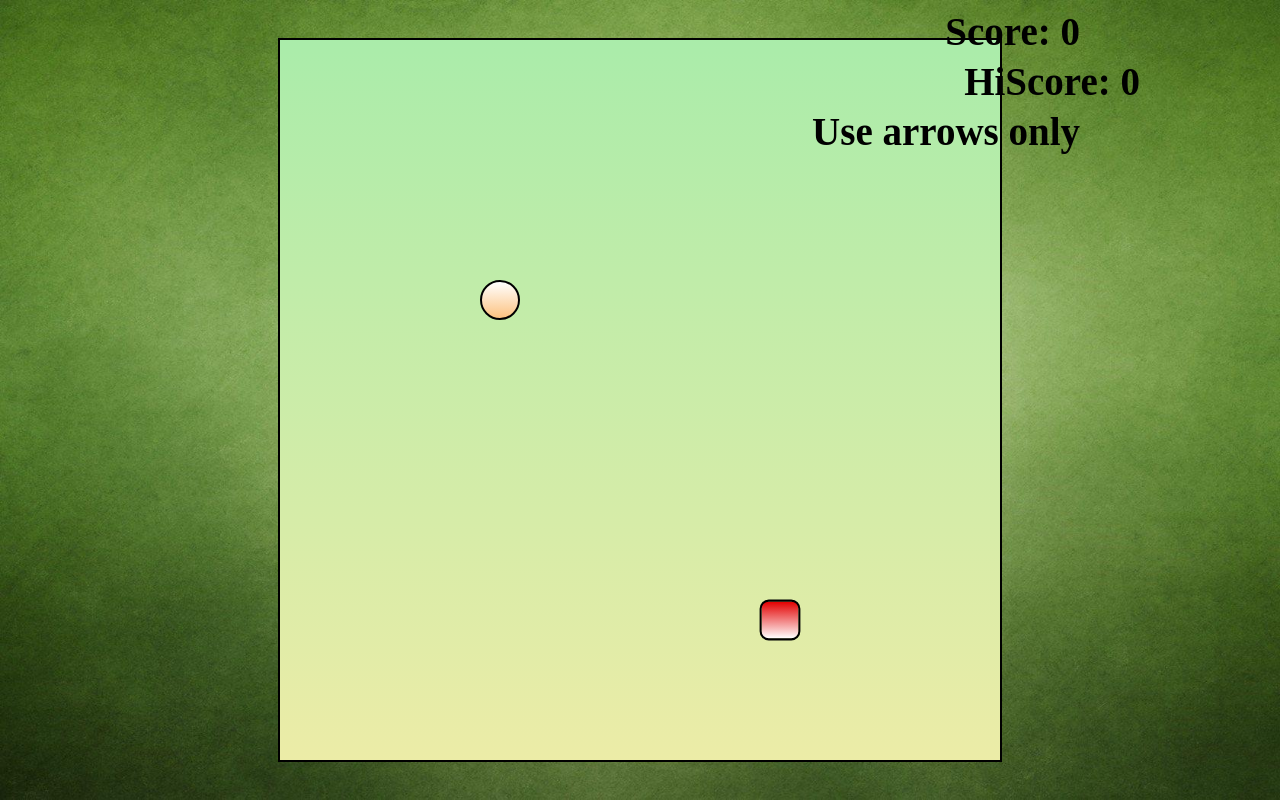
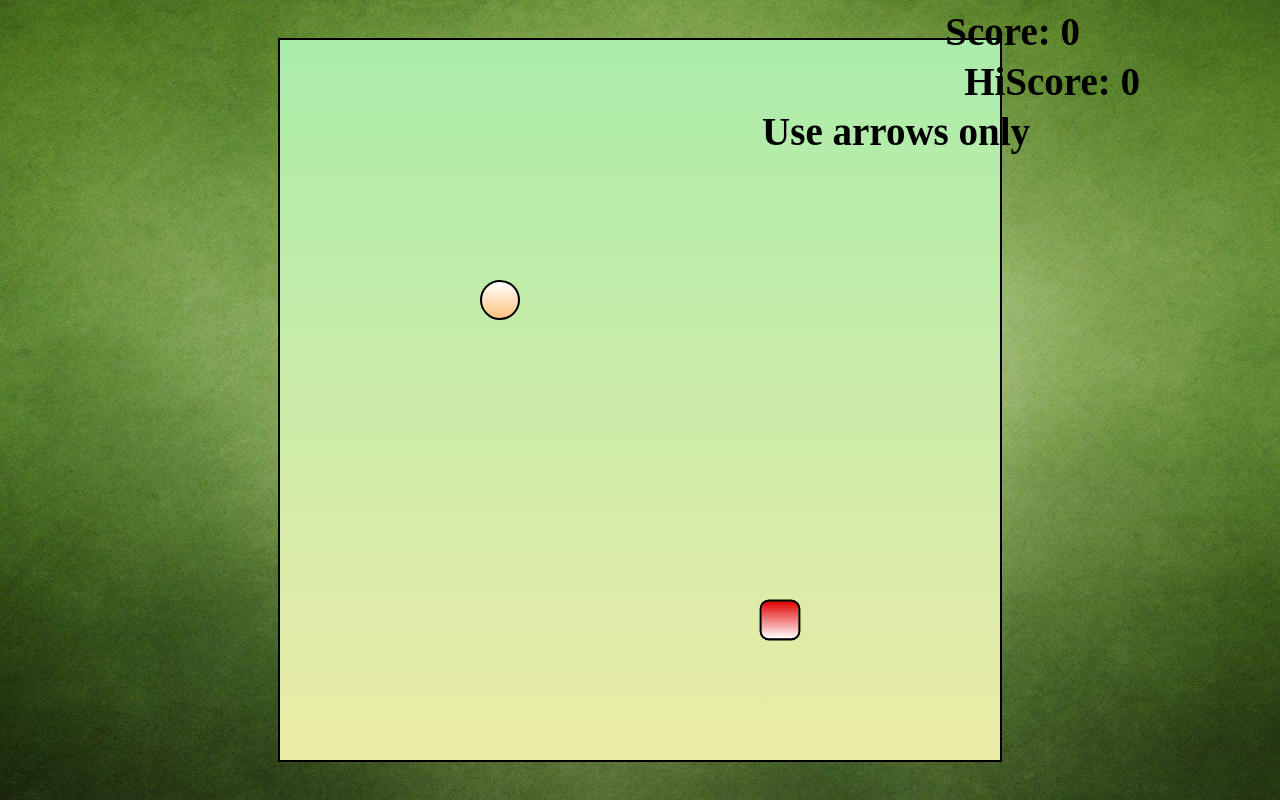
Before and after one commit to MahekKamani/Snake-Game, a plain HTML site: page index.html in a window 1280 px wide. Drawn offline with Linux system fonts and the light colour scheme; a web font is replaced by a local one.

Commit message:
Update style.css

```diff
--- a/css/style.css
+++ b/css/style.css
@@ -26,7 +26,7 @@
 #instruction{
     position: absolute;
     top: 109px;
-    right: 200px;
+    right: 250px;
     font-size: 39px;
     font-weight: bold;
     font-family: 'New Tegomin', serif;
```
